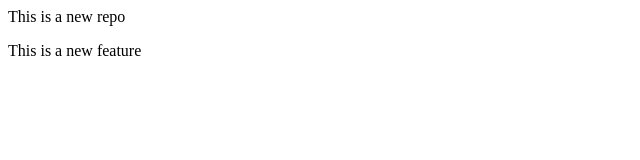
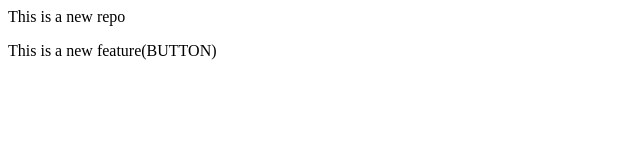
Before and after one commit to tusharrawat78200-coder/localrepo, a plain HTML site: page index.html in a window 1280 px wide. Shown: the full height of the page, 0-640 px from the left. Drawn offline with Linux system fonts and the light colour scheme.

```diff
--- a/index.html
+++ b/index.html
@@ -1,2 +1,2 @@
 <p>This is a new repo </p>
-<p>This is a new feature</p>
+<p>This is a new feature(BUTTON)</p>
```
